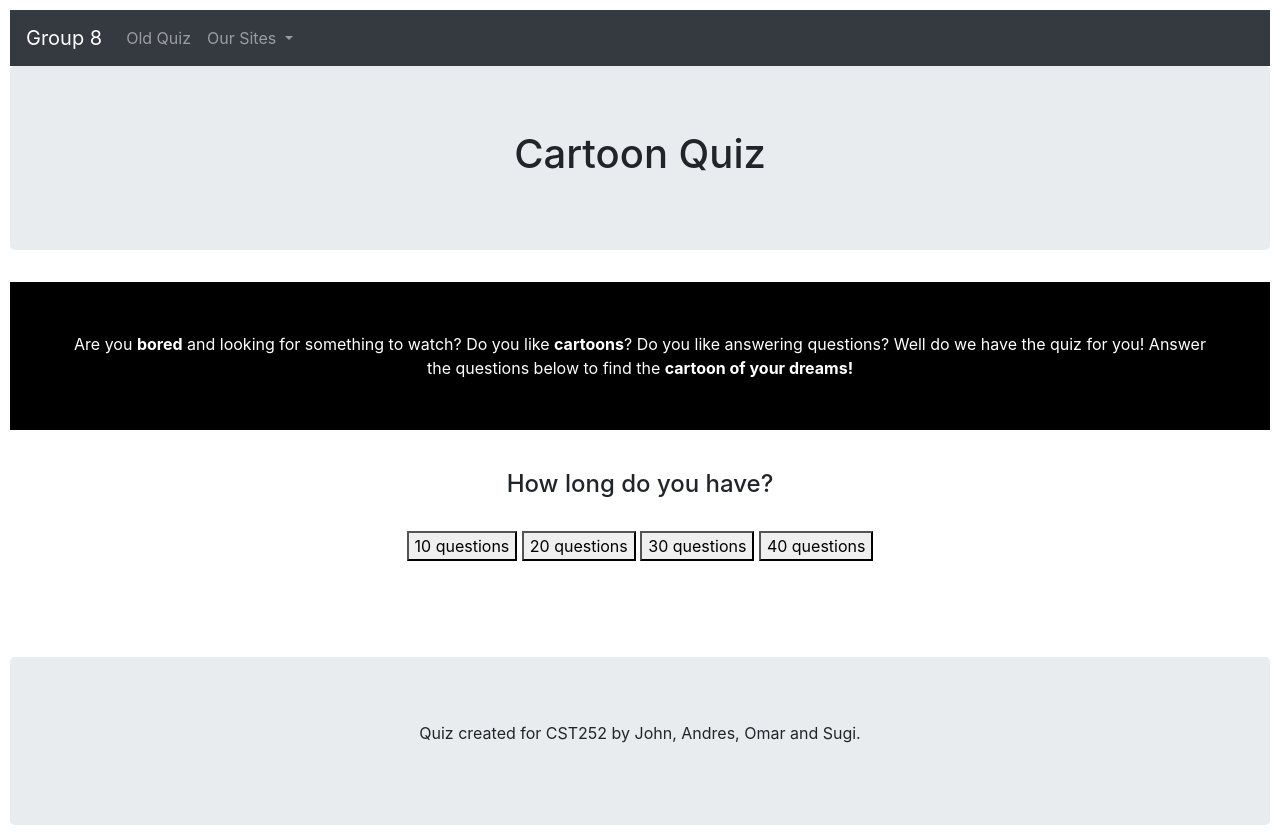
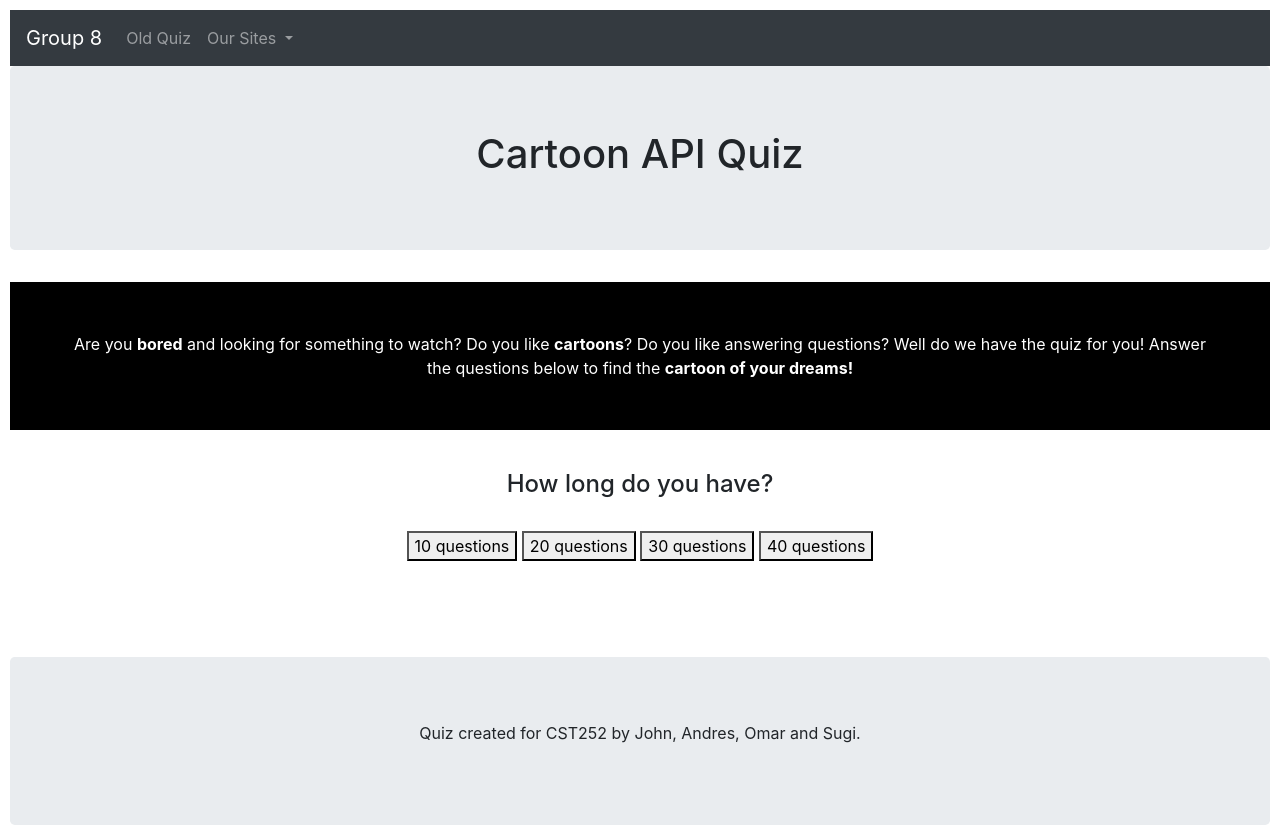
Before and after one commit to BlueHouseSkip/cst252_group8, a plain HTML site: page index.html in a window 1280 px wide. Drawn offline with nearby package versions, Linux system fonts and the light colour scheme.

Commit message:
Title change
"API" added to title

```diff
--- a/index.html
+++ b/index.html
@@ -58,7 +58,7 @@
  </nav>
 
  <div class="jumbotron">
- <h1>Cartoon Quiz</h1>
+ <h1>Cartoon API Quiz</h1>
  </div>
 
    <p id="description">Are you <b>bored</b> and looking for something to watch? Do you like <b>cartoons</b>? Do you like answering questions? Well do we
```
